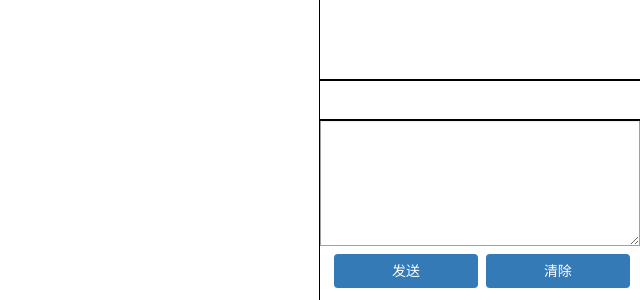
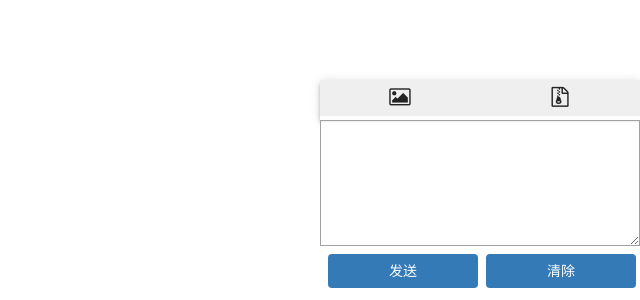
Before and after one commit to TheWeaks/m2m-rtc, a website built with webpack: page src/index.html in a window 1280 px wide. Shown: the part 500-800 px from the top of the page, without its empty margins (640-1280 px from the left). Built offline with nearby package versions, Linux system fonts and the light colour scheme.

Commit message:
Add branch

```diff
--- a/config/webpack.common.js
+++ b/config/webpack.common.js
@@ -20,6 +20,10 @@ module.exports = {
                 test: /\.css$/,
                 loader: ExtractTextPlugin.extract({loader: 'css-loader?sourceMap'}),
                 include: [helpers.root('src')]
+            },
+            {
+                test: /\.(eot|svg|ttf|woff|woff2)\w*/,
+                loader: 'file-loader?publicPath=/static/res/&outputPath=font/'
             }
         ]
 
--- a/package.json
+++ b/package.json
@@ -4,7 +4,7 @@
   "description": "",
   "main": "index.js",
   "scripts": {
-    "start": "webpack-dev-server --inline --progress --port 8888 --open",
+    "start": "webpack-dev-server --inline --progress --port 8080 --open",
     "test": "karma start",
     "build": "rimraf dist && webpack --config config/webpack.prod.js --progress --profile --bail"
   },
@@ -18,8 +18,12 @@
     "babel-preset-es2015": "^6.24.1",
     "css-loader": "^0.28.4",
     "extract-text-webpack-plugin": "^2.1.0",
+    "file-loader": "^0.11.2",
+    "font-awesome": "^4.7.0",
+    "font-awesome-webpack": "0.0.5-beta.2",
     "html-webpack-plugin": "^2.30.1",
     "jquery": "^3.2.1",
+    "style-loader": "^0.18.2",
     "webpack": "^3.4.1",
     "webpack-dev-server": "^2.6.1",
     "webpack-merge": "^4.1.0"
--- a/src/index.html
+++ b/src/index.html
@@ -60,7 +60,9 @@
 		<div class="chat-content">
 
 		</div>
-		<div class="chat-toolbar">
+		<div class="chat-toolbar" role="toolbar">
+			<button class="toolbar-button"><i class="fa fa-picture-o" aria-hidden="true"></i></button>
+			<button class="toolbar-button"><i class="fa fa-file-archive-o" aria-hidden="true"></i></button>
 		</div>
 		<div class="chat-textarea-container">
 			<textarea class="chat-textarea"></textarea>
--- a/src/main.js
+++ b/src/main.js
@@ -2,6 +2,7 @@ import './main.css'
 import './section.css'
 import './section'
 
+require('font-awesome-webpack');
 // console.log('hello, world');
 $(document).ready(() => {
     console.log('hello');
--- a/src/section.css
+++ b/src/section.css
@@ -4,28 +4,53 @@
 
 =====================================*/
 .chat-content {
-    outline : 1px solid black;
-    width   : 100%;
-    height  : 72.5%;
+    width  : 100%;
+    height : 72.5%;
 }
 
+/*---------------↑聊天信息栏↑-------------------*/
+
 .chat-toolbar {
-    outline : 1px solid black;
-    width   : 100%;
-    height  : 5%;
+    width      : 100%;
+    height     : 5%;
+    box-shadow : 0 4px 5px 0 rgba(0, 0, 0, 0.14), 0 1px 10px 0 rgba(0, 0, 0, 0.12), 0 2px 4px -1px rgba(0, 0, 0, 0.2);
 }
 
-.chat-toolbar ul {
-
+.chat-toolbar > .toolbar-button {
+    position : relative;
+    float    : left;
 }
 
-.chat-toolbar ul li {
-
+.toolbar-button {
+    width               : 50%;
+    display             : inline-block;
+    padding             : 6px 12px;
+    margin-bottom       : 0;
+    font-size           : 14px;
+    font-weight         : normal;
+    line-height         : 1.42857143;
+    text-align          : center;
+    white-space         : nowrap;
+    vertical-align      : middle;
+    -ms-touch-action    : manipulation;
+    touch-action        : manipulation;
+    cursor              : pointer;
+    -webkit-user-select : none;
+    -moz-user-select    : none;
+    -ms-user-select     : none;
+    user-select         : none;
+    background-image    : none;
+    border              : 1px solid transparent;
 }
 
+.toolbar-button > i {
+    font-size : 20px;
+}
+
+/*---------------↑工具栏↑-----------------------*/
+
 .chat-textarea-container {
-    outline : 1px solid black;
-    height  : 22.5%;
+    height : 22.5%;
 
 }
 
@@ -57,7 +82,7 @@
 }
 
 .send-button {
-    width          : 45%;
+    width          : 47%;
     color          : #fff;
     display        : inline-block;
     padding        : 6px 12px;
@@ -108,18 +133,7 @@
     box-shadow         : inset 0 3px 5px rgba(0, 0, 0, .125);
 }
 
-.send-button[disabled],
-fieldset[disabled] .send-button {
-    cursor             : not-allowed;
-    filter             : alpha(opacity=65);
-    -webkit-box-shadow : none;
-    box-shadow         : none;
-    opacity            : .65;
-}
-
-fieldset[disabled] a.send-button {
-    pointer-events : none;
-}
+/*---------------↑输入框组↑-----------------------*/
 
 /*====================================
 
```
